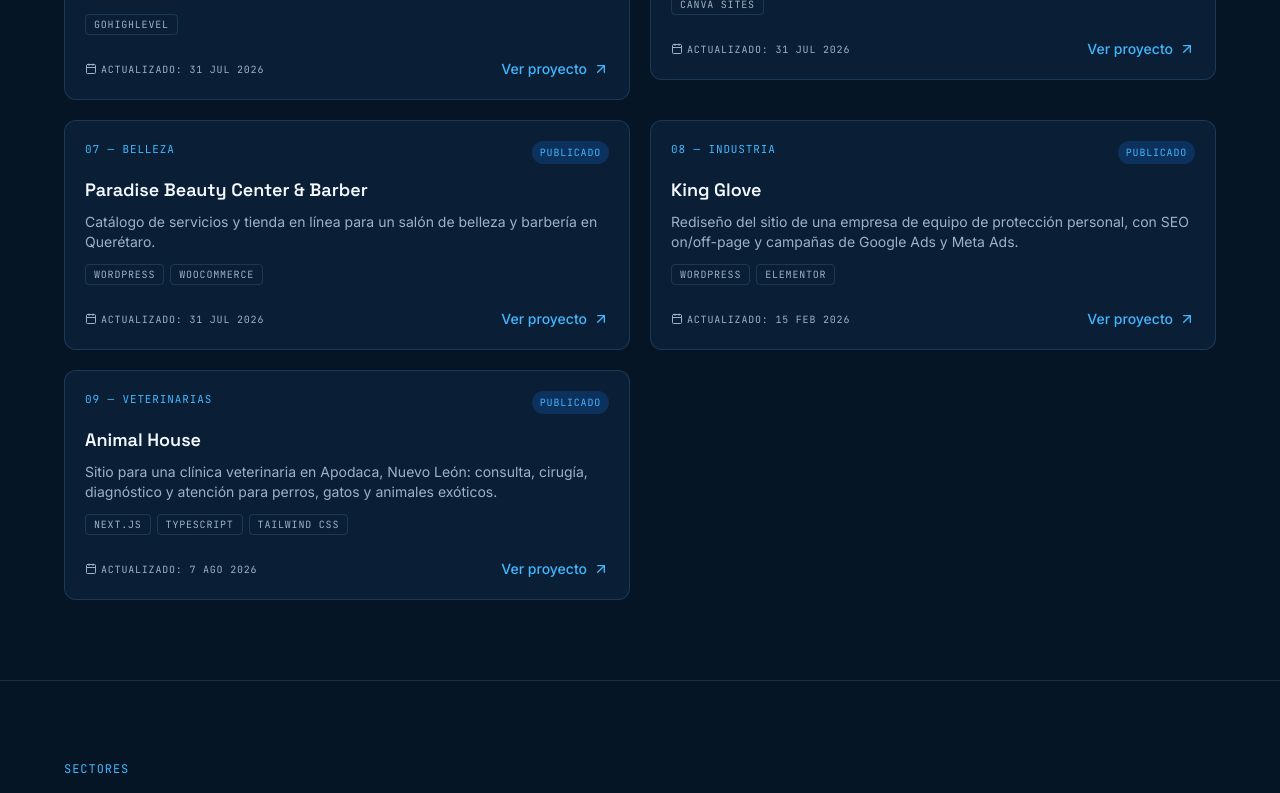
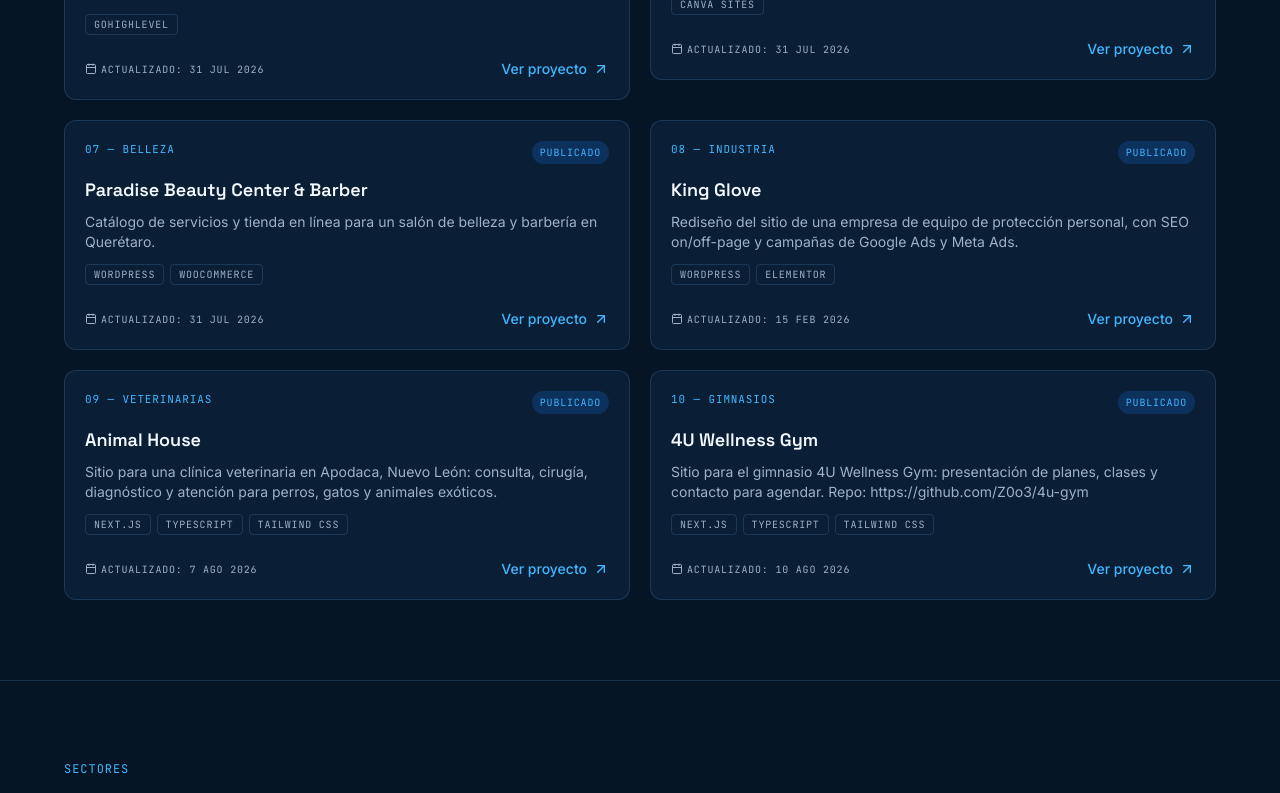
Before and after one commit to Z0o3/portfolio-daniel, a Next.js app: page / in a window 1280 px wide. Shown: the part 1777-2570 px from the top of the page. Built offline with nearby package versions, Linux system fonts and the light colour scheme; no server answers.

Commit message:
Update projects.ts

```diff
--- a/src/data/projects.ts
+++ b/src/data/projects.ts
@@ -1,4 +1,4 @@
-export type ProjectCategory = "Veterinarias" | "Salud" | "Belleza" | "Industria";
+export type ProjectCategory = "Veterinarias" | "Salud" | "Belleza" | "Industria" | "Gimnasios";
 
 export type Project = {
   id: number;
@@ -145,6 +145,20 @@
     status: "Publicado",
     updatedAt: "2026-08-07",
   },
+  {
+    id: 10,
+    slug: "4u-wellness-gym",
+    title: "4U Wellness Gym",
+    category: "Gimnasios",
+    description:
+      "Sitio para el gimnasio 4U Wellness Gym: presentación de planes, clases y contacto para agendar. Repo: https://github.com/Z0o3/4u-gym",
+    url: "https://4u-wellness-gym.vercel.app/",
+    technologies: ["Next.js", "TypeScript", "Tailwind CSS"],
+    year: "",
+    featured: false,
+    status: "Publicado",
+    updatedAt: "2026-08-10",
+  },
 ];
 
-export const categories: ProjectCategory[] = ["Veterinarias", "Salud", "Belleza", "Industria"];
+export const categories: ProjectCategory[] = ["Veterinarias", "Salud", "Belleza", "Industria", "Gimnasios"];
```
